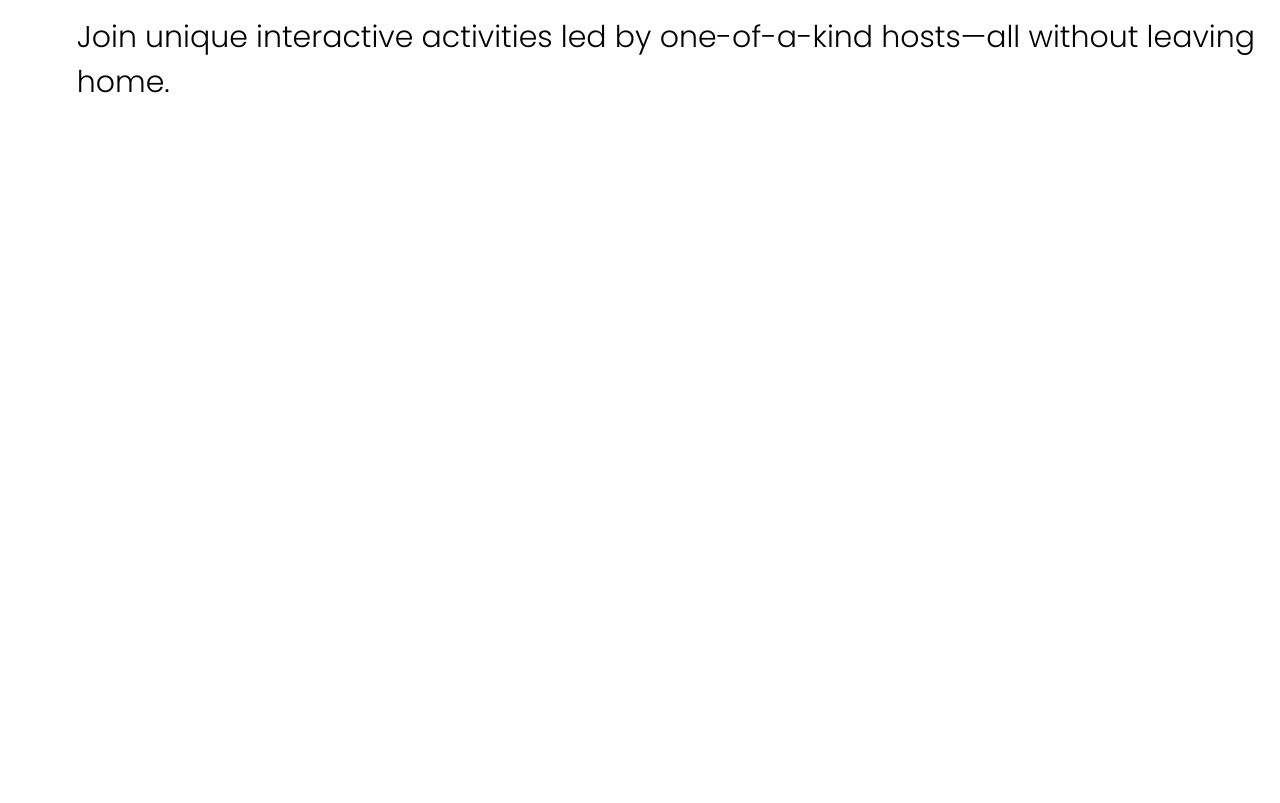
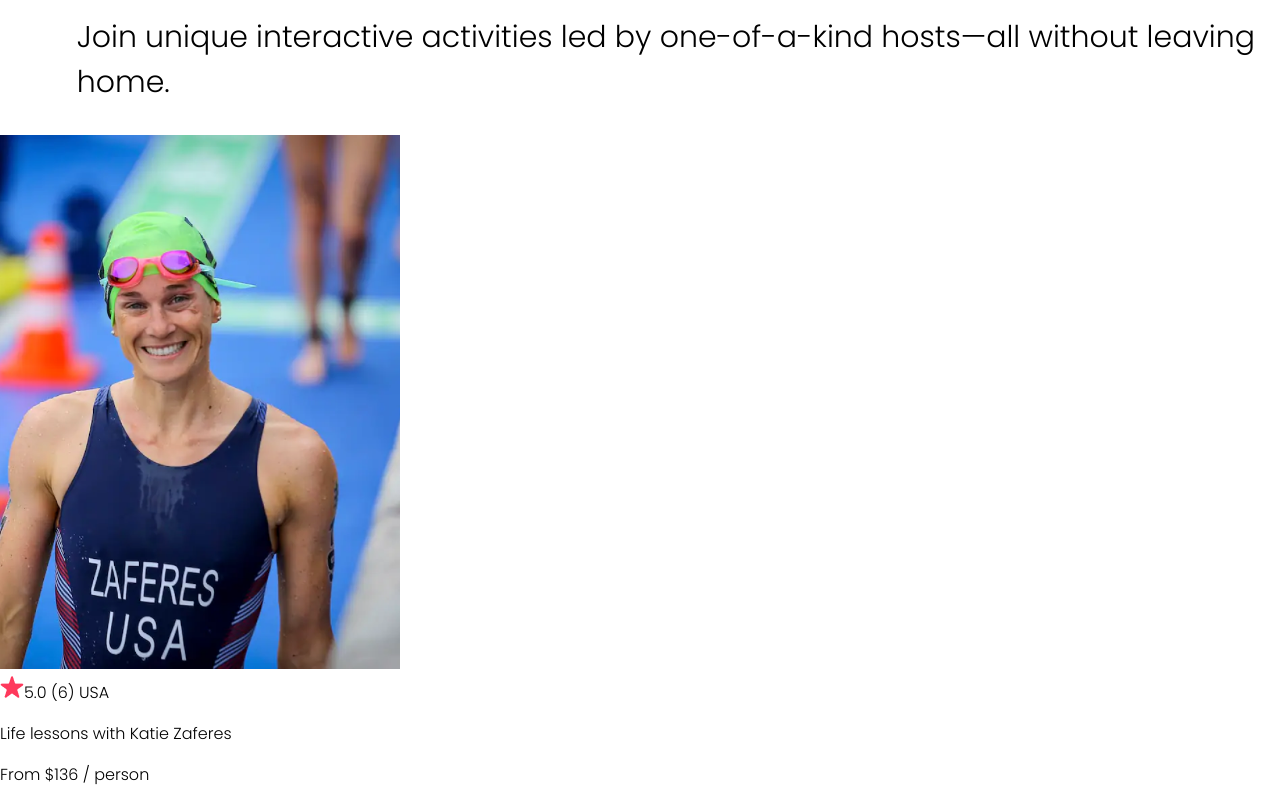
Before and after one commit to codedbypolina/airbnb-experience-react, a React (Create React App) app in the folder airbnb-experience/: page / in a window 1280 px wide. Shown: the part 940-1743 px from the top of the page. Before the commit the page ends 1075 px from the top, so only its background shows below. Built offline with nearby package versions, Linux system fonts and the light colour scheme.

Commit message:
Creating JSX of Card component

```diff
--- a/airbnb-experience/src/App.js
+++ b/airbnb-experience/src/App.js
@@ -1,12 +1,14 @@
 import './App.css';
 import Navbar from "./components/Navbar"
 import Hero from "./components/Hero"
+import Card from "./components/Card"
 
 function App() {
   return (
     <>
       <Navbar />
       <Hero />
+      <Card />
     </>
   );
 }
--- /dev/null
+++ b/airbnb-experience/src/components/Card.jsx
@@ -0,0 +1,25 @@
+import katie from "../images/katie-zaferes.png";
+import star from "../images/star.png";
+
+export default function Card() {
+  return (
+    <div className="card">
+      <img
+        src={katie}
+        className="card-image"
+        alt="Katie Zaferes"
+        width="400px"
+      />
+      <div className="card-description">
+        <img src={star} alt="Star" />
+        <span>
+          5.0 <span className="gray">(6) USA</span>{" "}
+        </span>
+        <p>Life lessons with Katie Zaferes</p>
+        <p>
+          <span className="bold">From $136</span> / person
+        </p>
+      </div>
+    </div>
+  );
+}
```
Also changed, not shown: airbnb-experience/src/images/katie-zaferes.png (added), airbnb-experience/src/images/star.png (added).
